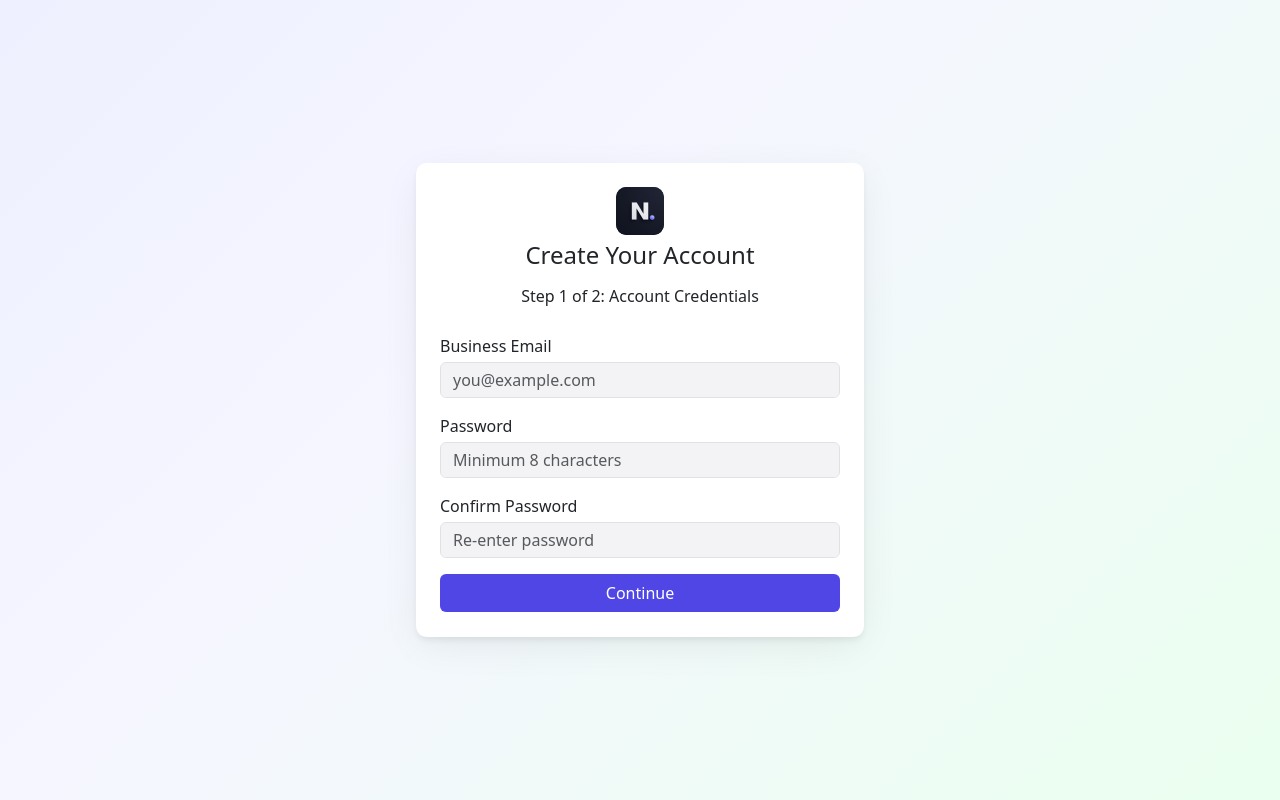
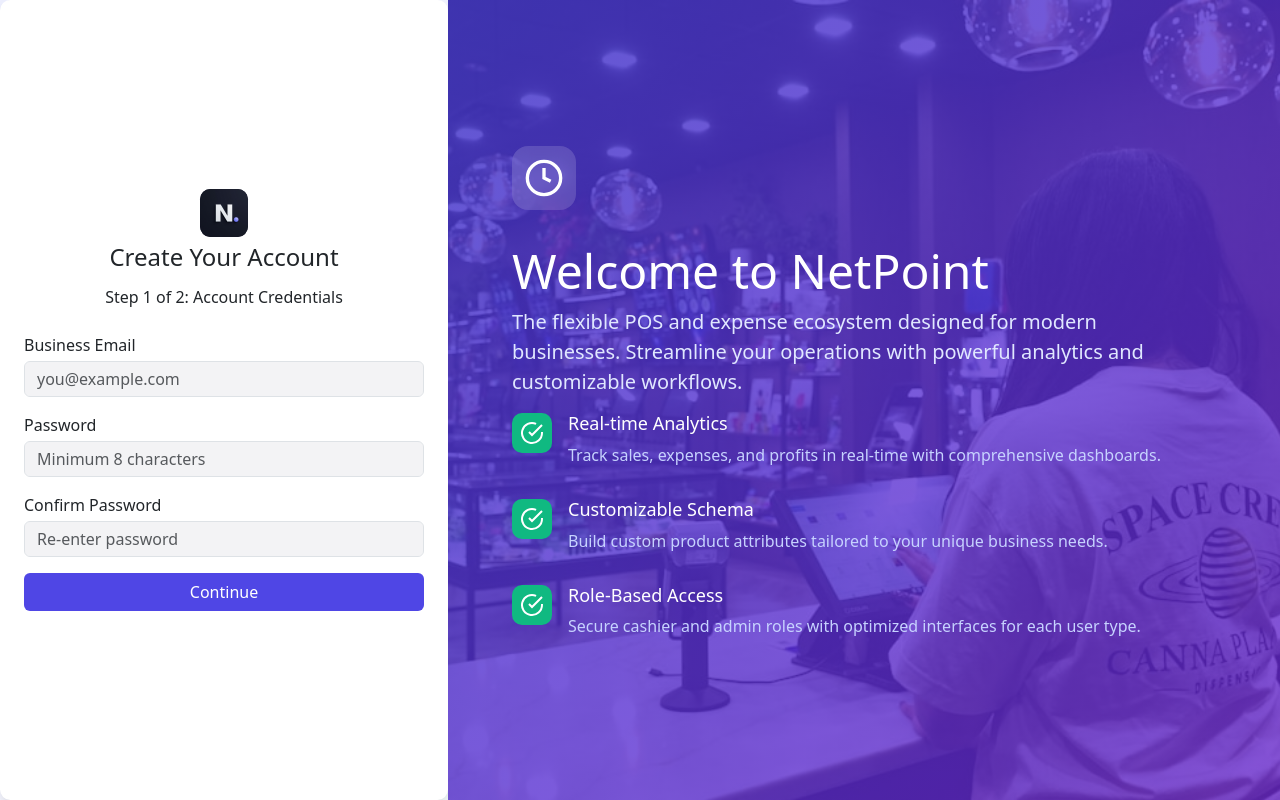
Before and after one commit to Nilo18/NetPoint-Front, an Angular app: page /signup in a window 1280 px wide. Built offline with nearby package versions, Linux system fonts and the light colour scheme.

Commit message:
Finished sign up page layout

```diff
--- a/src/app/pages/signup/signup.html
+++ b/src/app/pages/signup/signup.html
@@ -30,6 +30,65 @@
                     <button class="signup__submitbtn btn">Continue</button>
                 </div>
             </div>
+
+            <div class="signup__bannerimg">
+                <div class="signup__clock-icon">
+                    <svg class="w-10 h-10 text-white" viewBox="0 0 24 24" fill="none" stroke="currentColor"
+                        stroke-width="2">
+                        <circle cx="12" cy="12" r="10"></circle>
+                        <path d="M12 6v6l4 2"></path>
+                     </svg>
+                </div>
+                <h1 class="signup__bannerheading">Welcome to NetPoint</h1>
+                <p class="signup__bannerheadingtext">The flexible POS and expense ecosystem designed for modern businesses.
+                    Streamline your operations with powerful
+                    analytics and customizable workflows.
+                </p>
+                <div class="signup__bannerfeatures">
+                    <div class="signup__bannerfeature">
+                        <div class="signup__bannericon">
+                            <svg class="w-6 h-6 text-white" viewBox="0 0 24 24" fill="none" stroke="currentColor"
+                            stroke-width="2">
+                                <path d="M22 11.08V12a10 10 0 1 1-5.93-9.14"></path>
+                                <polyline points="22 4 12 14.01 9 11.01">
+                                </polyline>
+                            </svg>
+                        </div>
+                        <div class="signup__bannertext">
+                            <h3>Real-time Analytics</h3>
+                            <p>Track sales, expenses, and profits in real-time with comprehensive dashboards.</p>
+                        </div>
+                    </div>
+                    <div class="signup__bannerfeature">
+                        <div class="signup__bannericon">
+                            <svg class="w-6 h-6 text-white" viewBox="0 0 24 24" fill="none" stroke="currentColor"
+                            stroke-width="2">
+                                <path d="M22 11.08V12a10 10 0 1 1-5.93-9.14"></path>
+                                <polyline points="22 4 12 14.01 9 11.01">
+                                </polyline>
+                            </svg>
+                        </div>
+                        <div class="signup__bannertext">
+                            <h3>Customizable Schema</h3>
+                            <p>Build custom product attributes tailored to your unique business needs.</p>
+                        </div>
+                    </div>
+                    <div class="signup__bannerfeature">
+                        <div class="signup__bannericon">
+                            <svg class="w-6 h-6 text-white" viewBox="0 0 24 24" fill="none" stroke="currentColor"
+                            stroke-width="2">
+                                <path d="M22 11.08V12a10 10 0 1 1-5.93-9.14"></path>
+                                <polyline points="22 4 12 14.01 9 11.01">
+                                </polyline>
+                            </svg>
+                        </div>
+                        <div class="signup__bannertext">
+                            <h3>Role-Based Access</h3>
+                            <p>Secure cashier and admin roles with optimized interfaces for each user type.</p>
+                        </div>
+                    </div>
+                </div>
+            </div>
         </div>
     <!-- </div> -->
 </section>
--- a/src/app/pages/signup/signup.scss
+++ b/src/app/pages/signup/signup.scss
@@ -5,12 +5,14 @@
     justify-content: center;
     align-items: center;
     height: 100vh;
+    width: 100vw;
     background: linear-gradient(135deg, #eef0ff 0%, #f5f6ff 40%, #eaffef 100%);
 
     &__content {
         max-width: 28rem;
         width: 100%;
-        height: 29.624rem;
+        // height: 29.624rem;
+        height: 100%;
         // border: 1px solid;
         padding: 1.5rem;
         gap: 0.5rem;
@@ -22,6 +24,8 @@
         box-shadow: 0 4px 6px -1px rgba(0, 0, 0, 0.07),
             0 10px 40px -5px rgba(0, 0, 0, 0.08);
         border-radius: 0.650rem;
+        // margin-left: 1rem;
+        // margin-right: 1rem;
     }
 
     &__header {
@@ -30,7 +34,7 @@
         justify-content: center;
         align-items: center;
         width: 100%;
-        height: 32.91%;
+        // height: 32.91%;
         gap: 0.375rem;
     }
 
@@ -59,7 +63,7 @@
         justify-content: center;
         align-items: center;
         width: 100%;
-        height: 67.09%;
+        // height: 67.09%;
         gap: 1rem;
 
         input {
@@ -80,4 +84,95 @@
         background-color: variables.$primary-color;
         color: white;
     }
+
+    &__clock-icon {
+        width: 4rem;
+        height: 4rem;
+        background-color: rgba(255, 255, 255, 0.15);
+        backdrop-filter: blur(10px);
+        display: flex;
+        justify-content: center;
+        align-items: center;
+        border-radius: 1rem;
+        margin-bottom: 2rem;
+
+        svg {
+            width: 2.5rem;
+            height: 2.5rem;
+        }
+    }
+
+    &__bannerimg {
+        width: 100%;
+        height: 100%;
+        background-image: linear-gradient(
+            135deg,
+          rgba(67, 56, 202, 0.85) 0%,
+          rgba(109, 40, 217, 0.75) 100%
+        ), url('/assets/signup-banner.jpg');
+        background-size: cover;
+        background-repeat: no-repeat;
+        background-position: center;
+        color: white;
+        padding-left: 4rem;
+        padding-right: 4rem;
+        display: flex;
+        flex-direction: column;
+        justify-content: center;
+        // align-items: center;
+        // filter: blur(50%);
+        // background-color: purple;
+    }
+
+    &__bannerheading {
+        font-size: 48px;
+    }
+
+    &__bannerheadingtext {
+        font-size: 20px;
+        width: 40rem;
+        color: oklch(93% .034 272.788);
+    }
+
+    &__bannerfeatures {
+        display: flex;
+        flex-direction: column;
+        justify-content: center;
+        // align-items: center;
+        gap: 1rem;
+    }
+
+    &__bannerfeature {
+        display: flex;
+        gap: 1rem;
+    }
+
+    &__bannericon {
+        background-color: #10b981;
+        width: 2.5rem;
+        height: 2.5rem;
+        display: flex;
+        justify-content: center;
+        align-items: center;
+        border-radius: 0.625rem;
+
+        svg {
+            width: 1.5rem;
+            height: 1.5rem;
+        }
+    }
+
+    &__bannertext {
+        display: flex;
+        flex-direction: column;
+
+        h3 {
+            font-size: 18px;
+        }
+
+        p {
+            font-size: 16px;
+            color: oklch(87% .065 274.039);
+        }
+    }
 }
--- a/src/styles.scss
+++ b/src/styles.scss
@@ -7,6 +7,7 @@
 html, body {
     display: flex;
     flex-direction: column;
+    height: 100vh;
     // font-family: 'Inter', -apple-system, BlinkMacSystemFont, 'Segoe UI', sans-serif;
 }
 
```
Also changed, not shown: public/assets/signup-banner.jpg (added).
